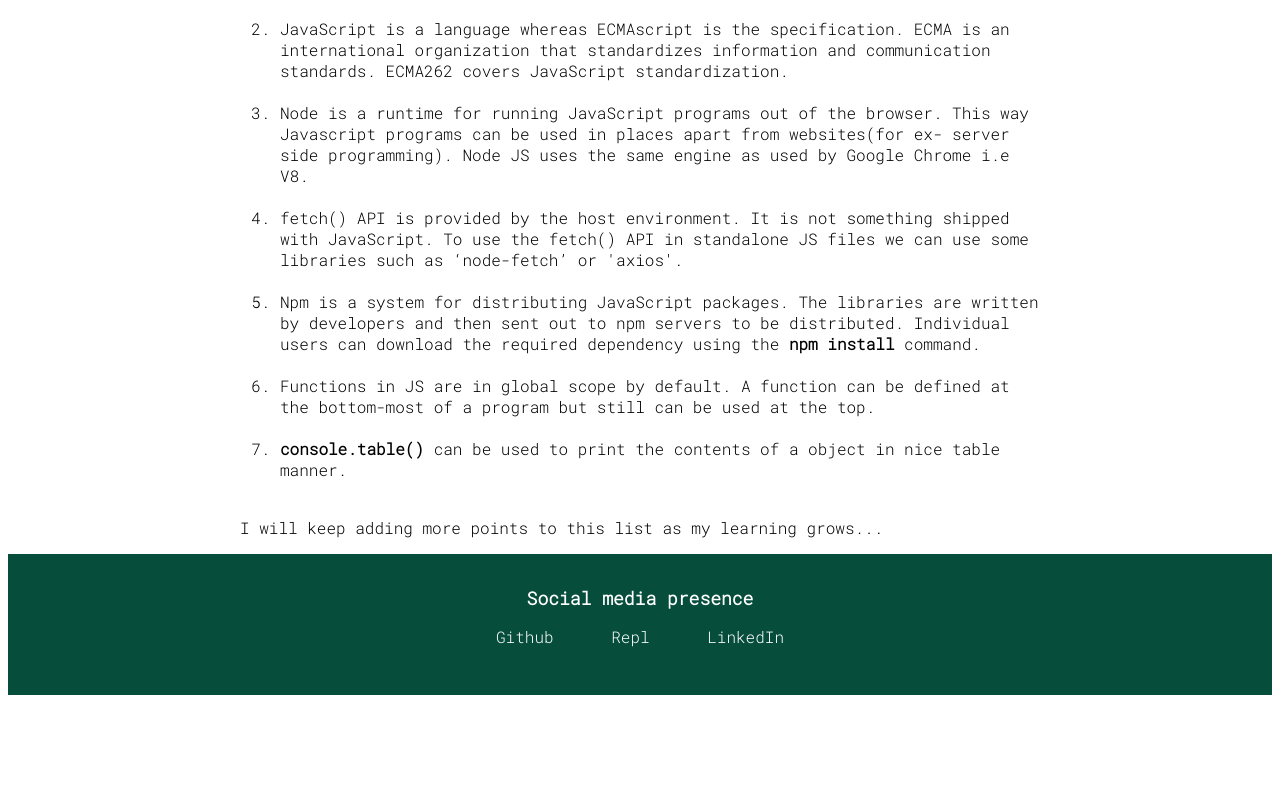
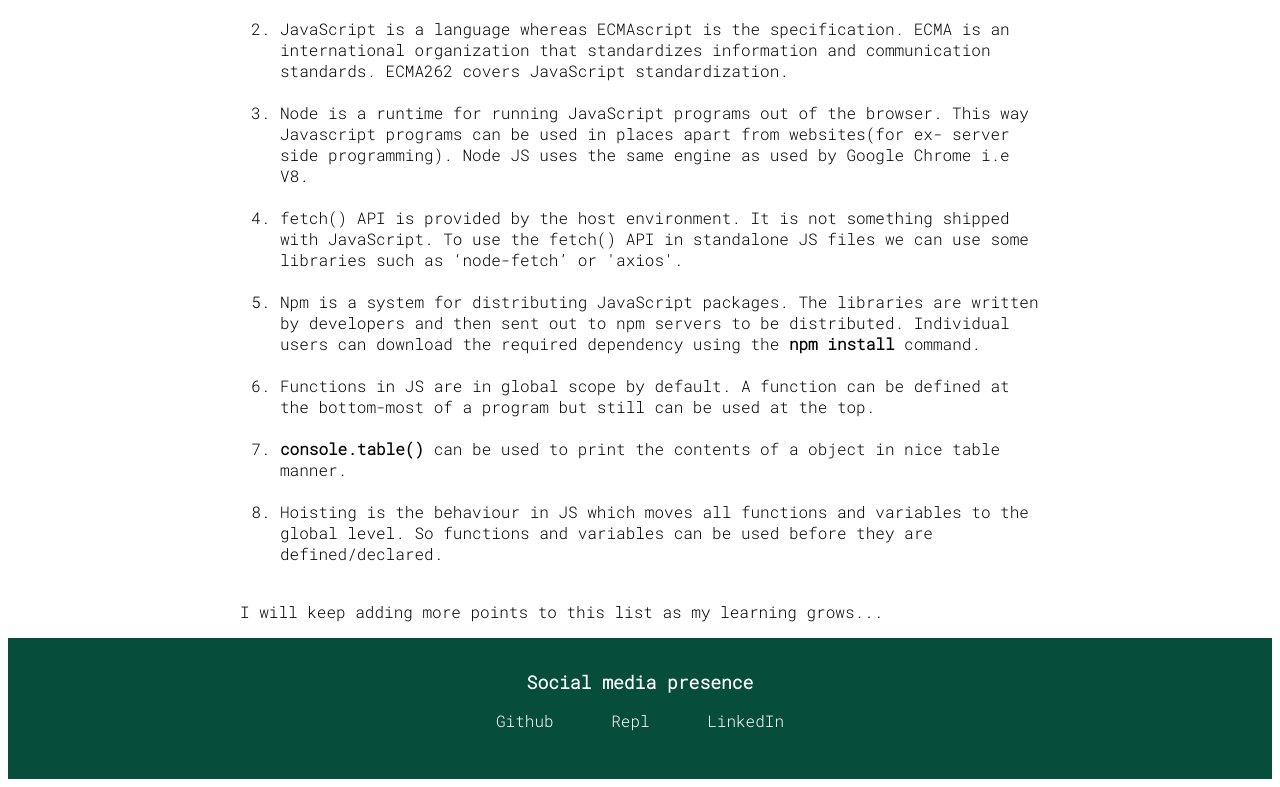
Before and after one commit to vishalg8454/portfolio, a plain HTML site: page dummyblog2.html in a window 1280 px wide. Shown: the part 731-1518 px from the top of the page. Before the commit the page ends 1434 px from the top, so only its background shows below. Drawn offline with Linux system fonts and the light colour scheme.

Commit message:
add a point to My Note blog

```diff
--- a/dummyblog2.html
+++ b/dummyblog2.html
@@ -81,6 +81,11 @@
                 <strong>console.table()</strong> can be used to print the contents of a object in nice table manner.
             </li>
             <br>
+            <li>
+                Hoisting is the behaviour in JS which moves all functions and variables to the global level. So
+                functions and variables can be used before they are defined/declared.
+            </li>
+            <br>
         </ol>
         <p>
             I will keep adding more points to this list as my learning grows...
```
